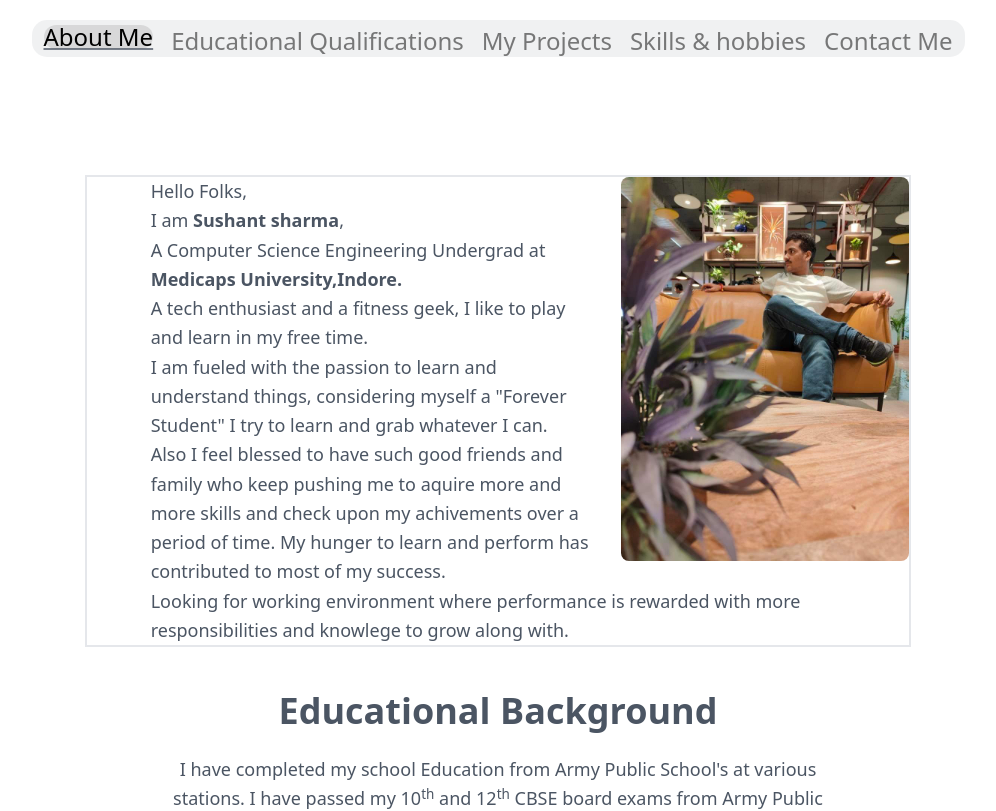
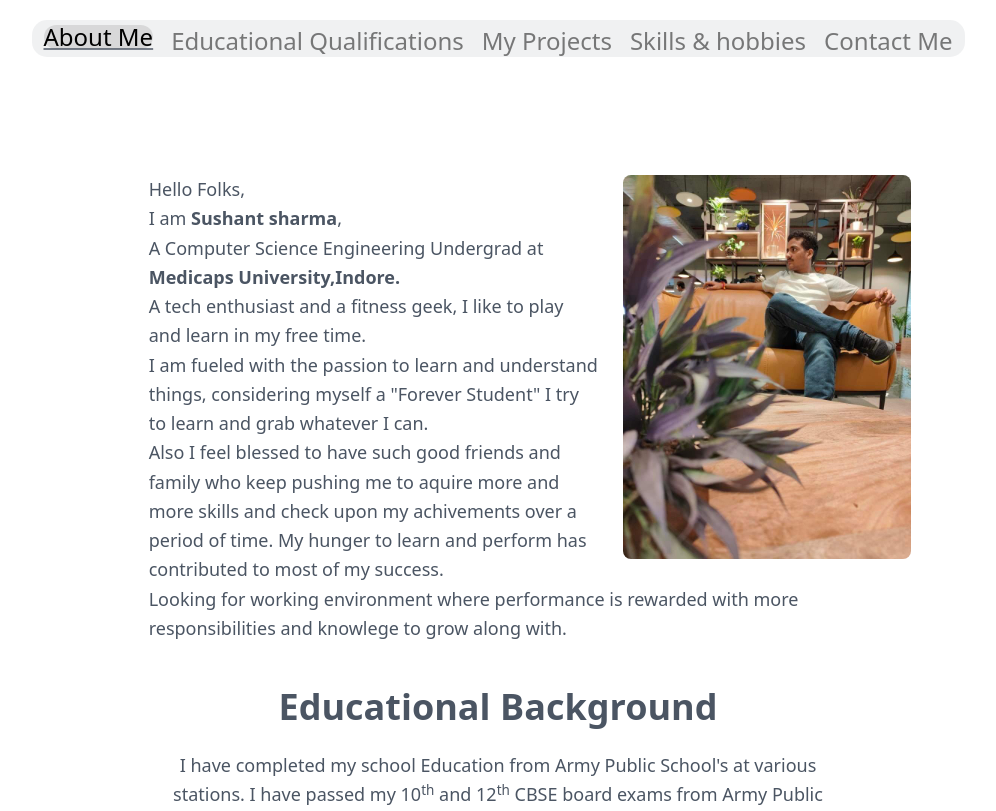
Before and after one commit to sushantsharma08/portfolio, an Angular app in the folder portfolio/: page /home in a window 1280 px wide. Shown: the top 811 px of the page, without its empty margins (142-1138 px from the left). Built offline with nearby package versions, Linux system fonts and the light colour scheme.

Commit message:
abot me page border fix

```diff
--- a/portfolio/src/app/component/routed-component/routed-components/home/home.component.html
+++ b/portfolio/src/app/component/routed-component/routed-components/home/home.component.html
@@ -7,7 +7,7 @@
       </div> -->
 
 
-      <div class="mb-11  border-2 ">
+      <div class="mb-11 ">
         <div class="rounded-lg h-96  overflow-hidden float-right ml-6">
           <img alt="content" class="object-cover object-center h-full w-full" src="assets/Images/image.jpg">
         </div>
```
